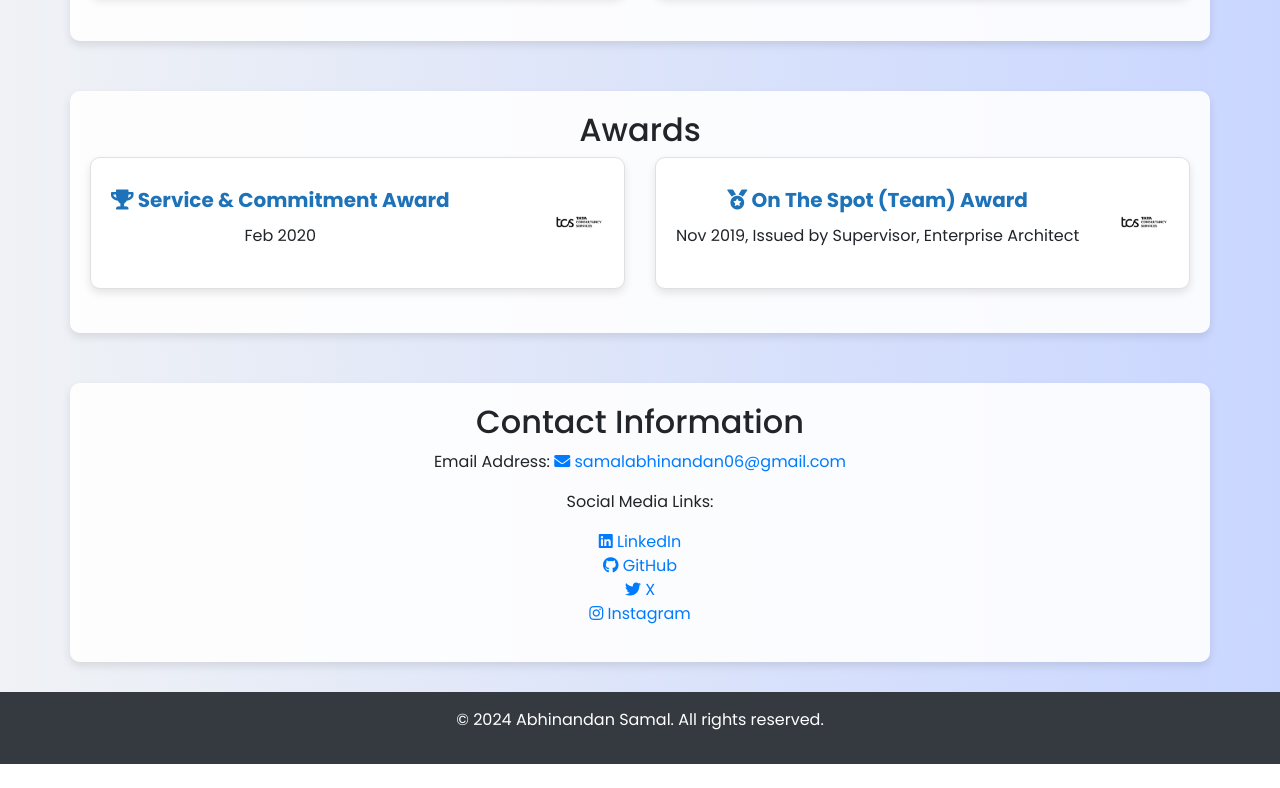
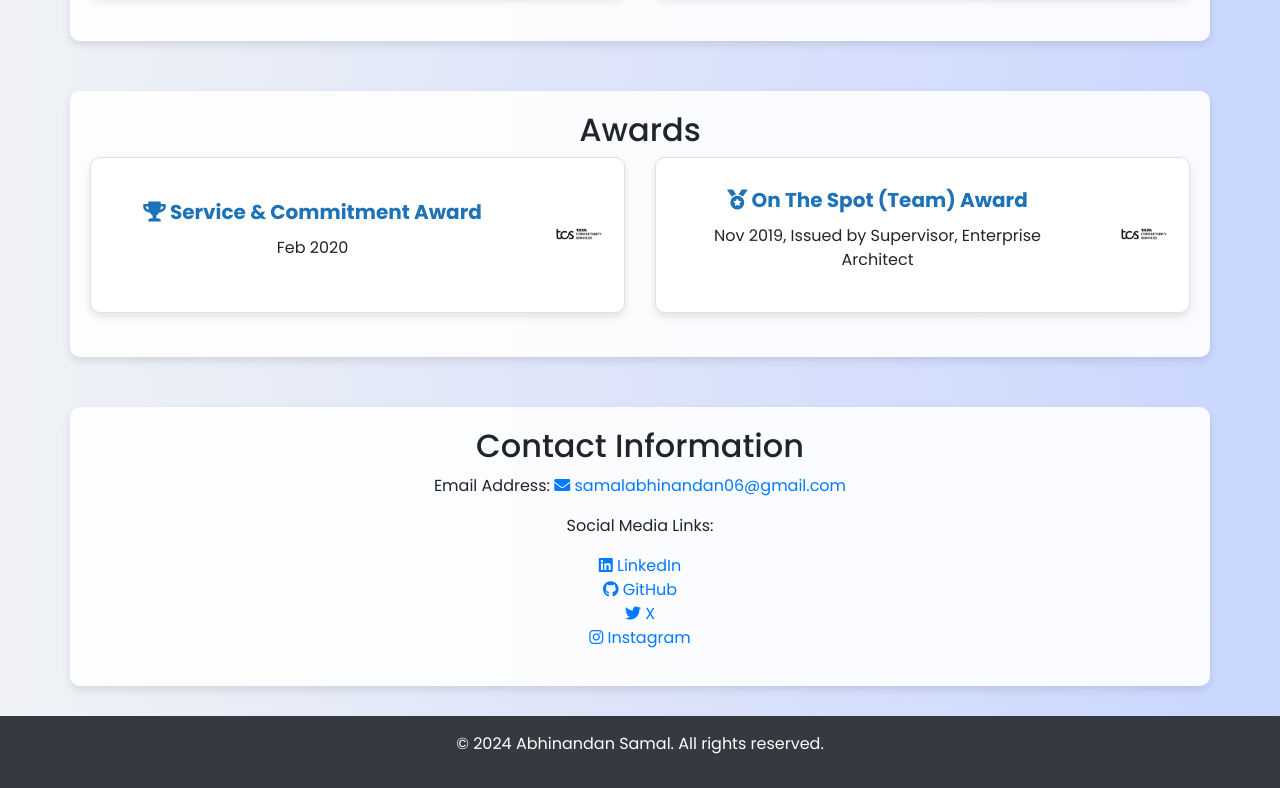
Before and after one commit to abhinandansamal/abhinandansamal.github.io, a plain HTML site: page index.html in a window 1280 px wide. Shown: the part 7004-7792 px from the top of the page. Before the commit the page ends 7768 px from the top, so only its background shows below. Drawn offline with nearby package versions, Linux system fonts and the light colour scheme.

Commit message:
updated index.html

```diff
--- a/index.html
+++ b/index.html
@@ -203,6 +203,11 @@
             width: 50px;
             height: auto;
             margin-left: 20px;
+        }
+
+        .award-text {
+            flex-grow: 1;
+            padding-right: 20px;
         }
 
         /* Modal styles */
@@ -432,7 +437,7 @@
         <div class="row">
             <div class="col-md-6 mb-4">
                 <div class="cert-award-card d-flex justify-content-between align-items-center">
-                    <div>
+                    <div class="award-text">
                         <h5 class="card-title"><i class="fas fa-trophy"></i> Service & Commitment Award</h5>
                         <p class="card-text">Feb 2020</p>
                     </div>
@@ -441,7 +446,7 @@
             </div>
             <div class="col-md-6 mb-4">
                 <div class="cert-award-card d-flex justify-content-between align-items-center">
-                    <div>
+                    <div class="award-text">
                         <h5 class="card-title"><i class="fas fa-medal"></i> On The Spot (Team) Award</h5>
                         <p class="card-text">Nov 2019, Issued by Supervisor, Enterprise Architect</p>
                     </div>
```
